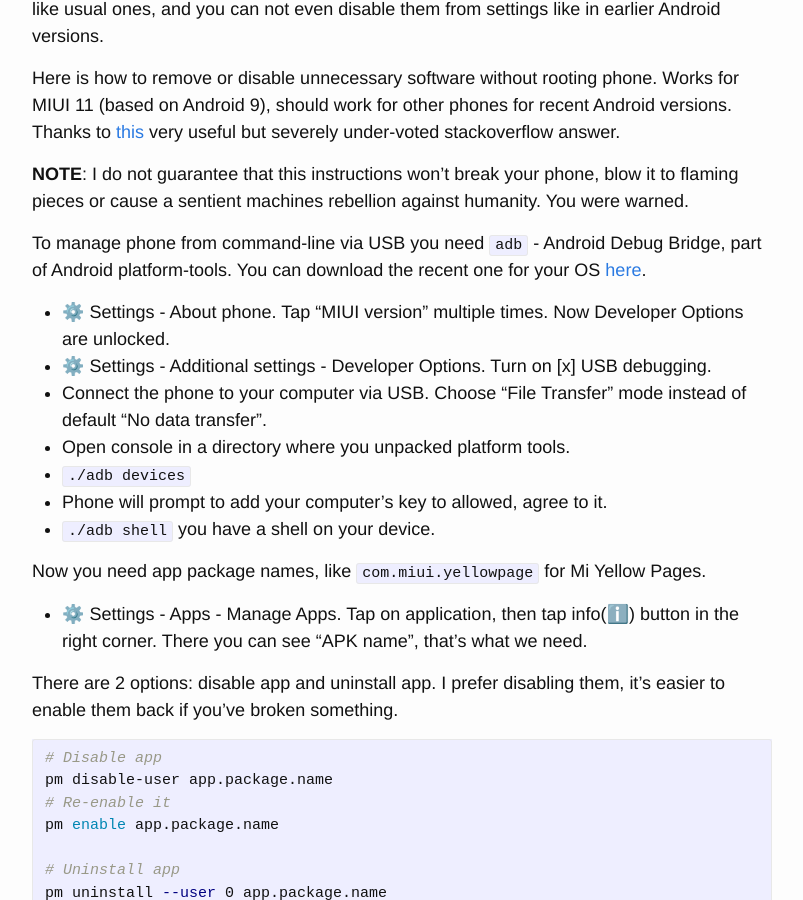
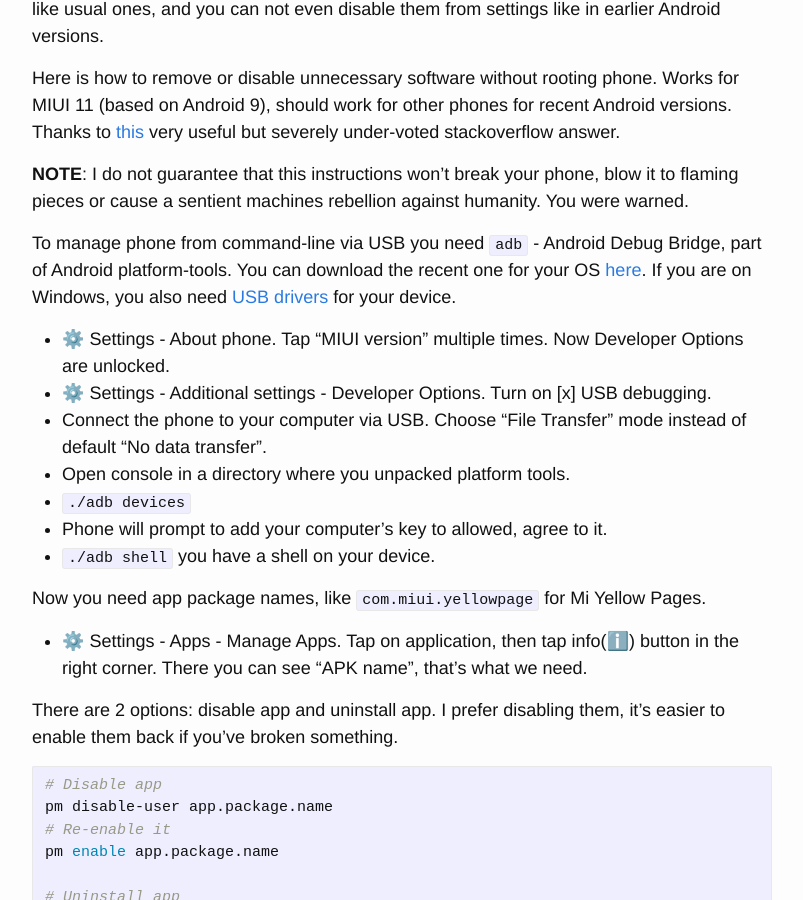
Before and after one commit to selivan/selivan.github.io, a Jekyll site: the page built from _posts/2020-02-25-removing-bloatware-from-xiaomi-miui-android.md, in a window 1280 px wide and 900 px high, scrolled down 408 px. Shown: the whole window, without its empty margins (238-1041 px from the left). Built offline with Jekyll 4.4.1, drawn with Linux system fonts in a browser that asks for light colours.

Commit message:
Update 2020-02-25-removing-bloatware-from-xiaomi-miui-android.md

```diff
--- a/_posts/2020-02-25-removing-bloatware-from-xiaomi-miui-android.md
+++ b/_posts/2020-02-25-removing-bloatware-from-xiaomi-miui-android.md
@@ -10,7 +10,7 @@
 
 **NOTE**: I do not guarantee that this instructions won't break your phone, blow it to flaming pieces or cause a sentient machines rebellion against humanity. You were warned.
 
-To manage phone from command-line via USB you need `adb` - Android Debug Bridge, part of Android platform-tools. You can download the recent one for your OS [here](https://developer.android.com/studio/releases/platform-tools).
+To manage phone from command-line via USB you need `adb` - Android Debug Bridge, part of Android platform-tools. You can download the recent one for your OS [here](https://developer.android.com/studio/releases/platform-tools). If you are on Windows, you also need [USB drivers](https://developer.android.com/studio/run/oem-usb.html) for your device.
 
 * ⚙️ Settings - About phone. Tap "MIUI version" multiple times. Now Developer Options are unlocked.
 * ⚙️ Settings - Additional settings - Developer Options. Turn on [x] USB debugging.
```
